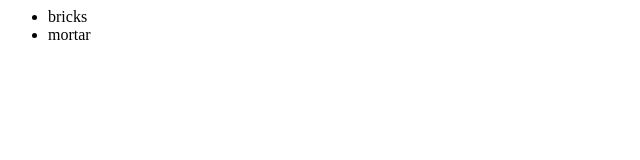
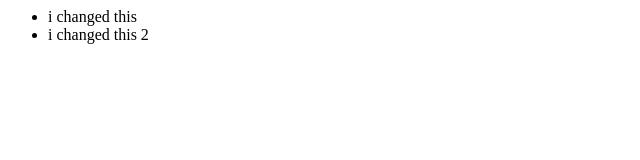
Before and after one commit to phone-home/this-is-my-test, a plain HTML site: page index.html in a window 1280 px wide. Shown: the whole page, without its empty margins (0-640 px from the left). Drawn offline with Linux system fonts and the light colour scheme.

Commit message:
edited index.html file

```diff
--- a/index.html
+++ b/index.html
@@ -4,8 +4,8 @@
 
     <div>
         <ul>
-          <li>bricks</li>
-          <li>mortar</li>
+          <li>i changed this</li>
+          <li>i changed this 2</li>
         </ul>
     </div>
   </body>
```
